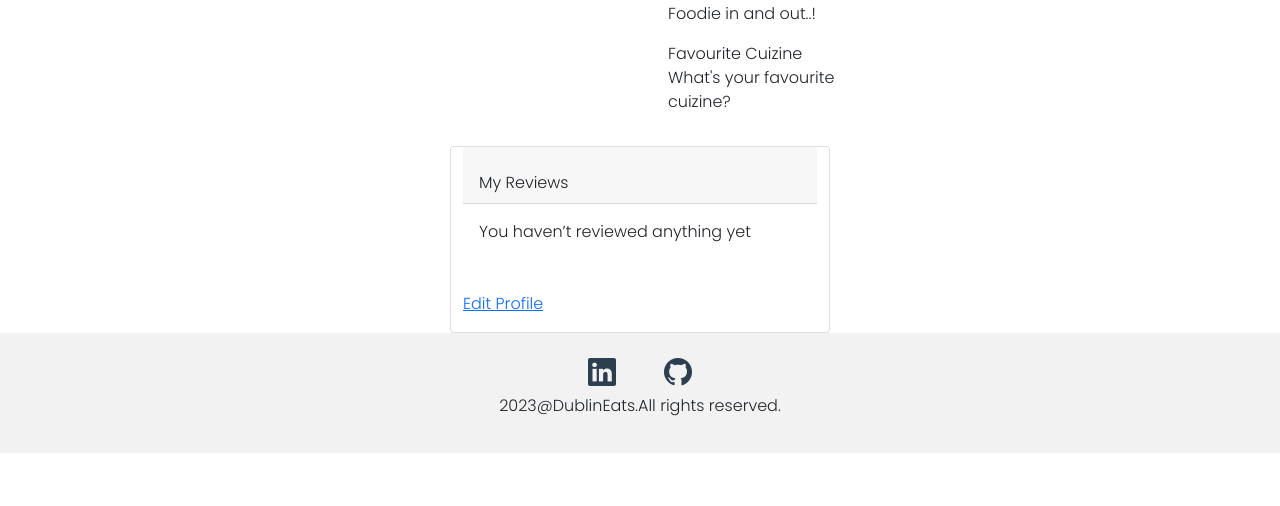
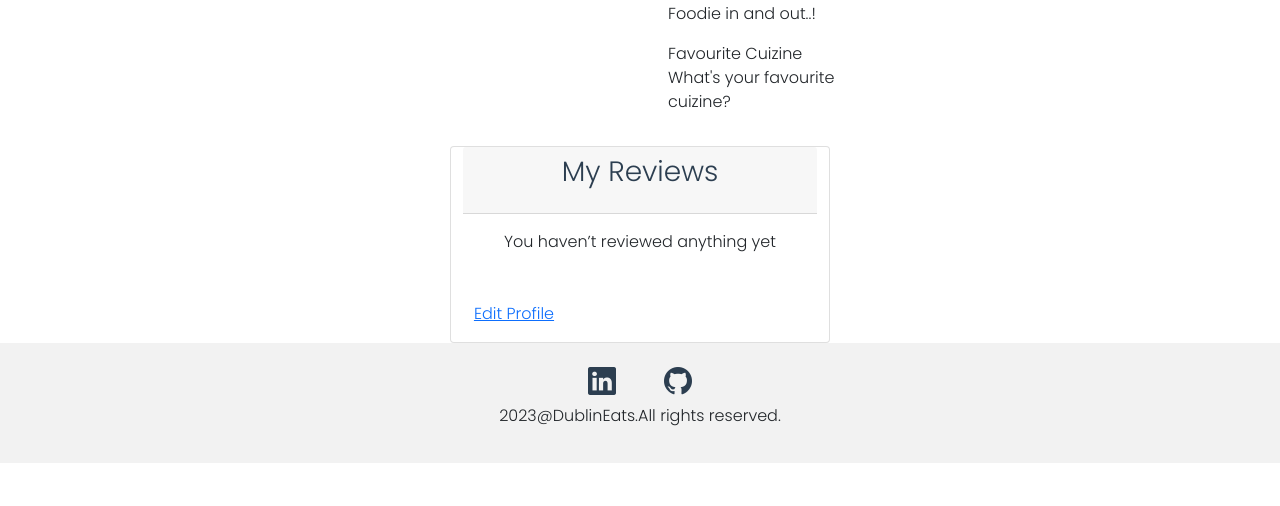
Before and after one commit to SooryaGeorge7/Dublin-Eats, a Django app: a page that uses users/templates/users/profile.html in a window 1280 px wide. Shown: the part 294-800 px from the top of the page. Run offline with Django 3.2, Linux system fonts and the light colour scheme; the visitor is signed in with stand-in values (Sample User, id 1); data comes from the database, SQL or seed files in the repository; data that the repository does not hold is empty; some libraries are stand-ins or nearby versions.

Commit message:
Fix:Updated reviews div in profile.html

```diff
--- a/static/css/base.css
+++ b/static/css/base.css
@@ -76,6 +76,7 @@
 /** for buttons **/
 .button-dbneats {
     color: var(--secondary-color);
+
     outline-color: var(--secondary-color);
     border-color: var(--secondary-color);
 }
--- a/users/templates/users/profile.html
+++ b/users/templates/users/profile.html
@@ -21,25 +21,27 @@
         </div>
     </div>
     <div class="row justify-content-center">
-        <div class="card card col-lg-4 col-md-6">
+        <div class="card card col-lg-4 col-md-6 text-center">
             <div class="card-header">
-                <p class="mt-3 mb-0"><span>My Reviews<br></span></p>
+                <h3 class="form-heading">My Reviews</p>
             </div>
             <div class="card-body">
                 {% if profile.reviewed.exists %}
+                <div class="list-group">
                 {% for restaurant in profile.reviewed.all %}
-                <p class="mb-0"><a class="text-dark" href="{{restaurant.website_url }}"
+                <div class="d-flex justify-content-between align-items-center">
+                    <a class="flex-grow-1 dublineat-links" href="{{restaurant.website_url }}" target="_blank"
                         aria-label="View {{ restaurant.name }} details">{{ restaurant.name }}</a>
                     {% if request.user == profile.user %}
-                    -
-                    <span><a href="{% url 'profile_reviews' restaurant.RestaurantId %}"
-                            aria-label="Change {{ restaurant.name }} review">Open</a></span>
+                    <a href="{% url 'profile_reviews' restaurant.RestaurantId %}"
+                    aria-label="Change {{ restaurant.name }} review"
+                    class="btn btn-sm btn-primary button-dbneats">Open</a></span>
                     {% endif %}
-                </p>
+                </div>
                 {% endfor %}
+                </div>
                 {% else %}
-                <p>You haven’t reviewed anything yet
-                </p>
+                <p>You haven’t reviewed anything yet</p>
                 {% endif %}
             </div>
                 <div class=" row">
```
